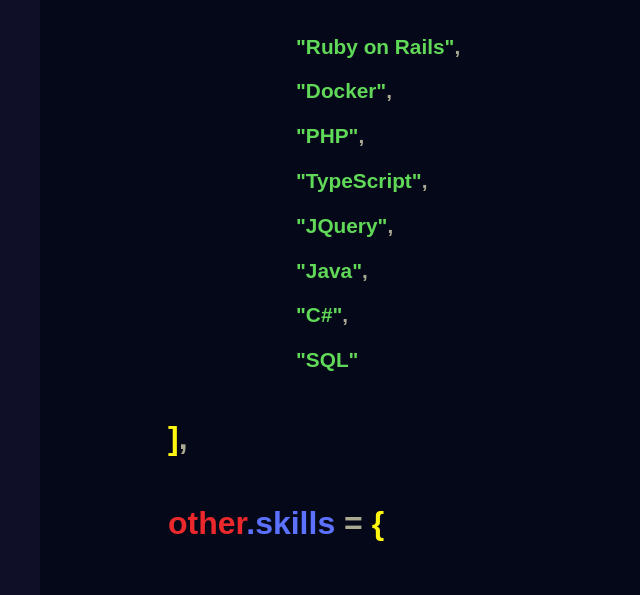
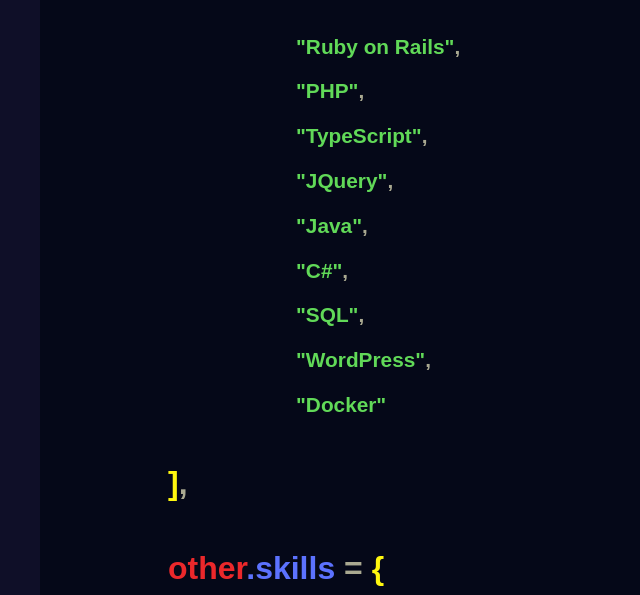
Before and after one commit to poeticider/portfolio, a plain HTML site: page skills.html in a window 1280 px wide. Shown: the part 720-1315 px from the top of the page, without its empty margins (0-640 px from the left). Drawn offline with Linux system fonts and the light colour scheme; a web font is replaced by a local one.

Commit message:
portfolio update 25/08/23

```diff
--- a/skills.html
+++ b/skills.html
@@ -69,13 +69,14 @@
                 <div class="tabOver">
                     <div class="break"></div>
                     <h3 class="skillsObject">"Ruby on Rails"<span class="semiColon">,</span></h3>
-                    <h3 class="skillsObject">"Docker"<span class="semiColon">,</span></h3>
                     <h3 class="skillsObject">"PHP"<span class="semiColon">,</span></h3>
                     <h3 class="skillsObject">"TypeScript"<span class="semiColon">,</span></h3>
                     <h3 class="skillsObject">"JQuery"<span class="semiColon">,</span></h3>
                     <h3 class="skillsObject">"Java"<span class="semiColon">,</span></h3>
                     <h3 class="skillsObject">"C#"<span class="semiColon">,</span></h3>
-                    <h3 class="skillsObject">"SQL"</h3>
+                    <h3 class="skillsObject">"SQL"<span class="semiColon">,</span></h3>
+                    <h3 class="skillsObject">"WordPress"<span class="semiColon">,</span></h3>
+                    <h3 class="skillsObject">"Docker"</h3>
                 </div>
                 <h2 class ="h2Main"><span class="brackets">]<span class="semiColon">,</span><span class="pushLeft"></span></h2>
 
```
Also changed, not shown: about.html (+1 -1 lines), projects.html (+1 -1 lines).
